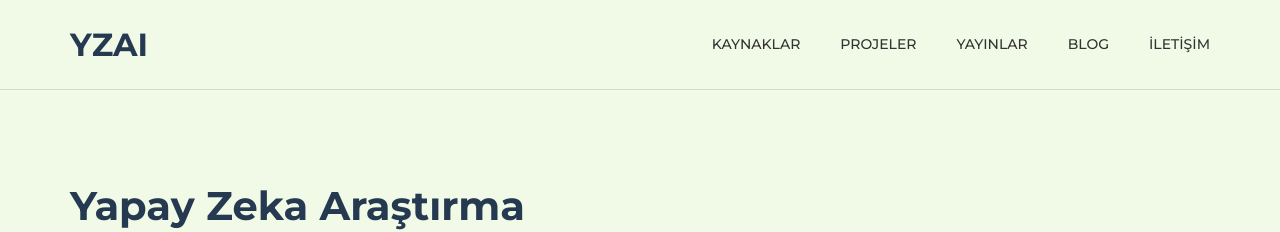
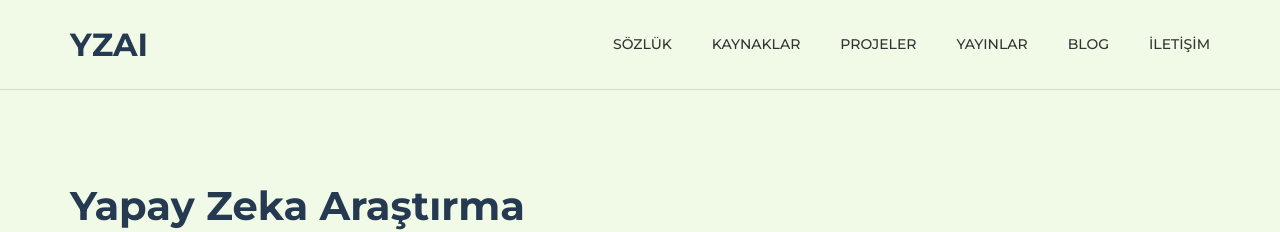
Before and after one commit to yz-ai/yz-ai.github.io, a Jekyll site: the page built from index.md, in a window 1280 px wide. Shown: the top 232 px of the page. Built offline with Jekyll 4.4.1, drawn with Linux system fonts in a browser that asks for light colours; some web fonts are replaced.

```diff
--- a/_config.yml
+++ b/_config.yml
@@ -11,6 +11,8 @@ header:
         text: YZAI
         image:
     nav:
+        - item_name: SÖZLÜK
+          item_url: '/yapay-ogrenme-sozlugu'
         - item_name: KAYNAKLAR
           item_url: '/kaynaklar'
         - item_name: PROJELER
```
